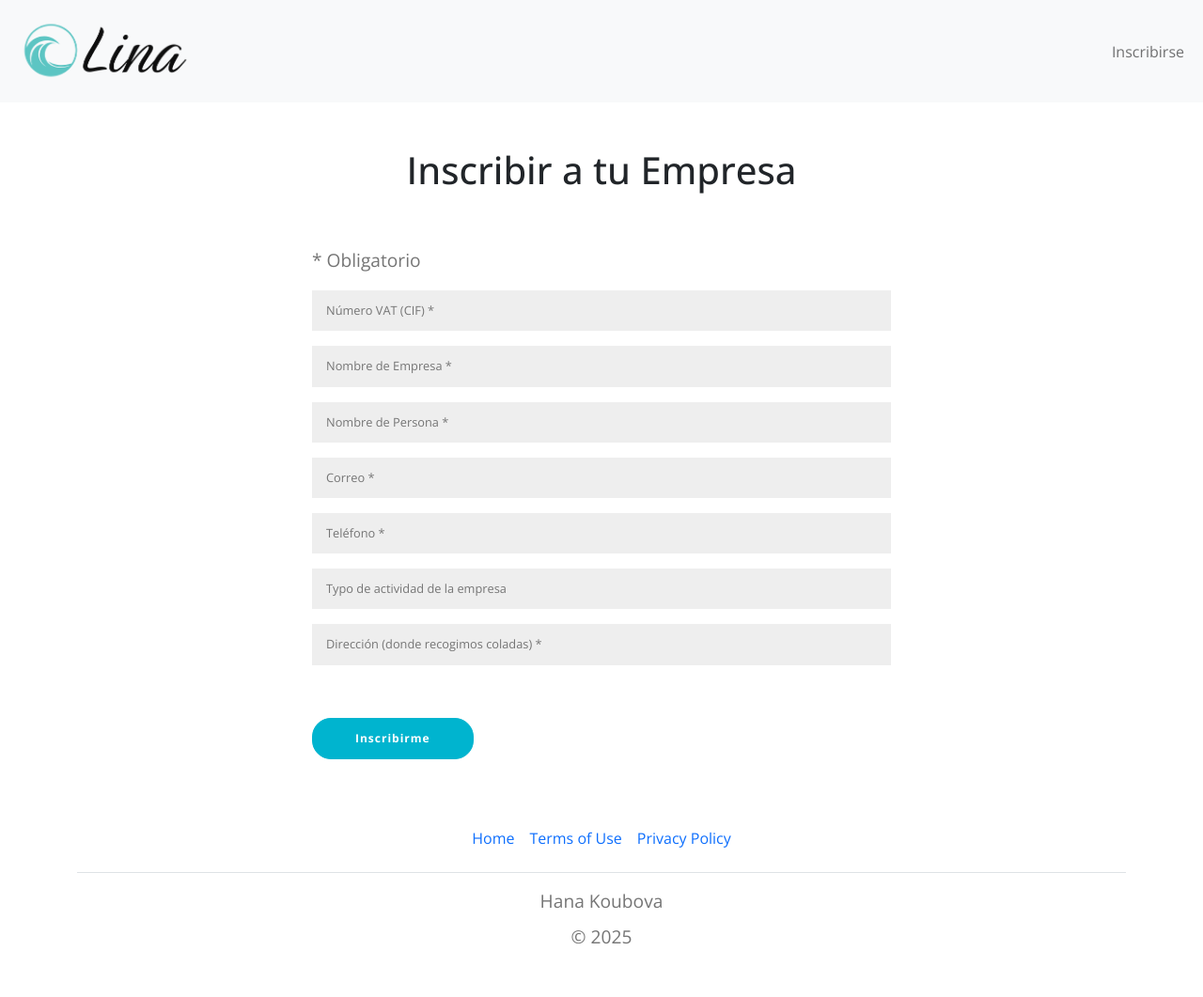
After one commit to hana-koubova/lina-lavanderia, a Flask app: page /inscribirse in a window 1280 px wide. The commit adds this page. Shown: the whole page at 94% size. Run offline with Flask 3, Linux system fonts and the light colour scheme; parts of the project's set-up code (start-up, migrations or seed data) failed here and were passed over; some libraries are stand-ins or nearby versions.

Commit message:
registration add

```diff
--- /dev/null
+++ b/database.py
@@ -0,0 +1,20 @@
+import os
+from pymongo.mongo_client import MongoClient
+from pymongo.server_api import ServerApi
+import certifi
+
+uri = 'mongodb+srv://koubovahan:w6yztr7GMlF1Yh4A@cluster0.x92st.mongodb.net/?retryWrites=true&w=majority&appName=Cluster0' #os.environ.get('MONGO_URI')
+
+# Create a new client and connect to the server
+client = MongoClient(uri, server_api=ServerApi('1'), tlsCAFile=certifi.where())
+
+# Send a ping to confirm a successful connection
+try:
+    client.admin.command('ping')
+    print("Pinged your deployment. You successfully connected to MongoDB!")
+except Exception as e:
+    print(e)
+
+db = client['users']
+pre_approve = db['pre_approve']
+user_companies = db['user_companies']
--- a/forms.py
+++ b/forms.py
@@ -10,3 +10,14 @@ class ContactForm(FlaskForm):
     phone = StringField(label='Telefono')
     message = StringField(label='Mensaje', widget=TextArea(), validators=[DataRequired()])
     submit = SubmitField(label='ENVIAR')
+
+
+class RegisterForm(FlaskForm):
+    org_number = StringField(label='Número VAT (CIF)', validators=[DataRequired()])
+    company_name = StringField(label='Nombre de Empresa', validators=[DataRequired()])
+    contact_name = StringField(label='Nombre de Persona', validators=[DataRequired()])
+    email = EmailField(label='Correo', validators=[DataRequired(), Email()])
+    phone = StringField(label='Telefono', validators=[DataRequired()])
+    type_company = StringField(label='Typo de Actividad de la empresa')
+    address = StringField(label='Dirección (donde recogimos coladas)', validators=[DataRequired()])
+    submit = SubmitField(label='RegistrarMe')
--- a/main.py
+++ b/main.py
@@ -1,7 +1,7 @@
 from flask import Flask, render_template, request, url_for, redirect, flash, session, jsonify, send_file, send_from_directory, make_response
 from flask_bootstrap import Bootstrap5
 import os
-from forms import ContactForm
+from forms import ContactForm, RegisterForm
 from flask_mail import Mail, Message
 from werkzeug.exceptions import HTTPException
 
@@ -9,6 +9,10 @@ from werkzeug.exceptions import HTTPException
 ## WTFORMS
 
 from flask_wtf.csrf import CSRFProtect
+
+## Inner Dependencies
+
+from database import db, pre_approve, user_companies
 
 app = Flask(__name__)
 app.config['SECRET_KEY'] = os.environ.get('FLASK_SECRET_KEY')
@@ -63,6 +67,36 @@ def index():
                            negocios=negocios,
                            form=form)
 
+
+@app.route('/inscribirse', methods=['GET', 'POST'])
+def register():
+    form = RegisterForm()
+    if form.validate_on_submit() and request.method == 'POST':
+        new_register = {
+            'org_number': request.form['org_number'],
+            'company_name': request.form['company_name'],
+            'contact_name': request.form['contact_name'],
+            'email': request.form['email'],
+            'phone': request.form['phone'],
+            'type_company': request.form['type_company'],
+            'address': request.form['address'],
+            'approved': False
+            }
+        user_companies.insert_one(new_register)
+        msg = Message(
+                subject='Lina - New Register',
+                recipients = ['koubovahan@gmail.com']
+               )
+        msg.body = 'Hi, there is a new register in your system. You are allowed to buy one t-shirt :)'
+        mail.send(msg)
+        return redirect(url_for('register_success'))
+    return render_template('register.html',
+                    form = form)
+
+@app.route('/insription-completo')
+def register_success():
+    return render_template('register_success.html')
+
 @app.route("/test", methods=['GET', 'POST'])
 def test():
     msg = Message(
@@ -78,8 +112,5 @@ def test():
 
 
 
-
-
-
 if __name__ == "__main__":
     app.run(debug=True)
--- a/static/css/styles.css
+++ b/static/css/styles.css
@@ -321,12 +321,36 @@ button {
 	padding: 12px 45px;
 	letter-spacing: 1px;
     cursor: pointer;
+    transition-duration: 200ms;
 }
 
 button:hover {
-  opacity: 0.7;
+  background-color: var(--turq-strong);
+  transition-duration: 200ms;
 }
 
 form p {
   text-align: left;
 }
+
+.register-but, .order-but {
+    width: 200px;
+    font-size: 1.2em;
+    color: white;
+    background-color: var(--turquise);
+    z-index: 10;
+    font-weight: bold;
+    border: 1px solid #00b4cf;
+
+}
+
+.register-but:hover {
+    background-color: var(--turq-strong);
+    transition-duration: 200ms;
+    text-decoration: none;
+}
+
+.order-but {
+    background-color: var(--yellow-strong);
+    border: none;
+}
--- a/templates/base.html
+++ b/templates/base.html
@@ -49,11 +49,11 @@
         <span class="navbar-toggler-icon"></span>
       </button>-->
 
-      <div class="collapse navbar-collapse nav-to-the-right" id="navbarSupportedContent">
+      <div class="collapse navbar-collapse nav-to-the-right d-flex justify-content-end" id="navbarSupportedContent">
         <ul class="navbar-nav ml-auto">
 
           <li class="nav-item">
-            <a class="nav-link" href="#"></a>
+            <a class="nav-link" href="{{url_for('register')}}">Inscribirse</a>
           </li>
         </ul>
       </div>
--- a/templates/index.html
+++ b/templates/index.html
@@ -33,6 +33,10 @@
         <div class="col-lg-10 col-sm-12 d-flex flex-column justify-content-center hero-section-text m-5">
                 <h1 class="hero-subheadline-top text-center">Lavandería para tu negocio en Valencia</h1>
                 <h2 class="hero-headline text-center">Céntrate en tu Negocio mientras nosotros Lavamos</h2>
+                <div class="row d-flex justify-content-around">
+                    <a class="register-but btn" href="{{ url_for('register')}}">INSCRIBIRSE</a>
+                    <!--<button class="order-but">Pedir recogida</button>-->
+                </div>
         </div>
     </div>
 
--- /dev/null
+++ b/templates/register.html
@@ -0,0 +1,34 @@
+{% extends "base.html" %}
+
+{% block title %} Lina | Inscribir Tu Empresa {% endblock %}
+{% block description %}"Optimiza tu negocio con un servicio de lavandería eficiente y sostenible. Inscribirte y empieza pedir recogidas de tus coladas."{% endblock %}
+
+{% block content %}
+
+<section class="mb-5">
+    <div class="container-fluid">
+        <h1 class="text-center m-5">Inscribir a tu Empresa</h1>
+        <div class="row d-flex justify-content-center">
+            <div class="col-lg-6 col-md-6 col-sm-10">
+
+                <form id="register-form" method="POST" action="{{ url_for('register') }}">
+                    {{ form.csrf_token }}
+                    <p>* Obligatorio</p>
+                    {{ form.org_number(class_="input", placeholder="Número VAT (CIF) *") }}
+                    {{ form.company_name(class_="input", placeholder="Nombre de Empresa *") }}
+                    {{ form.contact_name(class_="input", placeholder="Nombre de Persona *") }}
+                    {{ form.email(class_="input", placeholder="Correo *") }}
+                    {{ form.phone(class_="input", placeholder="Teléfono *") }}
+                    {{ form.type_company(class_="input", placeholder="Typo de actividad de la empresa") }}
+                    {{ form.address(class_="input", placeholder="Dirección (donde recogimos coladas) *") }}
+
+                    <button class="mt-5" id="submit-register-form-button" class="border">Inscribirme</button>
+
+
+                </form>
+            </div>
+        </div>
+    </div>
+</section>
+
+{% endblock %}
```
Also changed, not shown: templates/register_success.html (added, +25 -0 lines).
